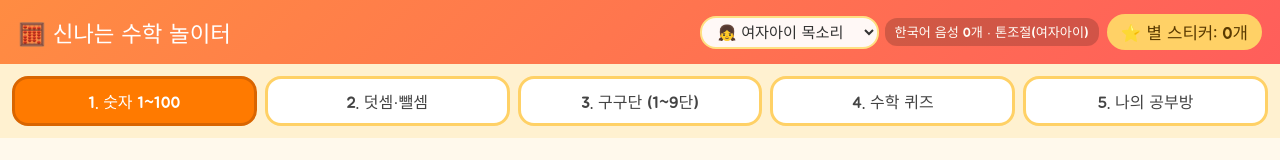
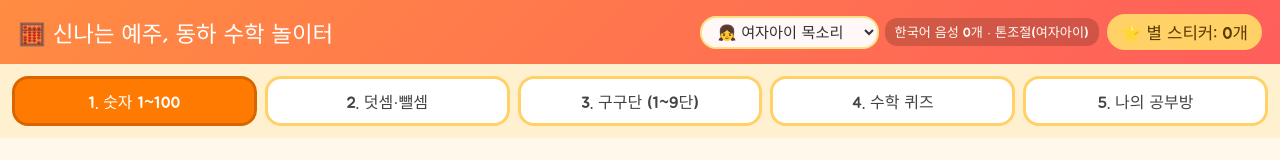
Before and after one commit to leowuwo/math-app, a plain HTML site: page index.html in a window 1280 px wide. Shown: the top 160 px of the page. Drawn offline with Linux system fonts and the light colour scheme.

Commit message:
Update index.html

```diff
--- a/index.html
+++ b/index.html
@@ -3,7 +3,7 @@
 <head>
   <meta charset="UTF-8" />
   <meta name="viewport" content="width=device-width, initial-scale=1.0, maximum-scale=1.0, user-scalable=no" />
-  <title>신나는 유아 수학 놀이터</title>
+  <title>신나는 예주, 동하 수학 놀이터</title>
   <style>
     @import url('https://fonts.googleapis.com/css2?family=Jua&display=swap');
     * { box-sizing: border-box; font-family: 'Jua', sans-serif; -webkit-tap-highlight-color: transparent; }
@@ -93,7 +93,7 @@
 </head>
 <body>
   <header>
-    <div>🧮 신나는 수학 놀이터</div>
+    <div>🧮 신나는 예주, 동하 수학 놀이터</div>
     <div class="header-right">
       <div class="voice-wrap">
         <select id="voiceProfileSelect" class="voice-select" onchange="changeVoiceProfile()" aria-label="목소리 선택">
```
